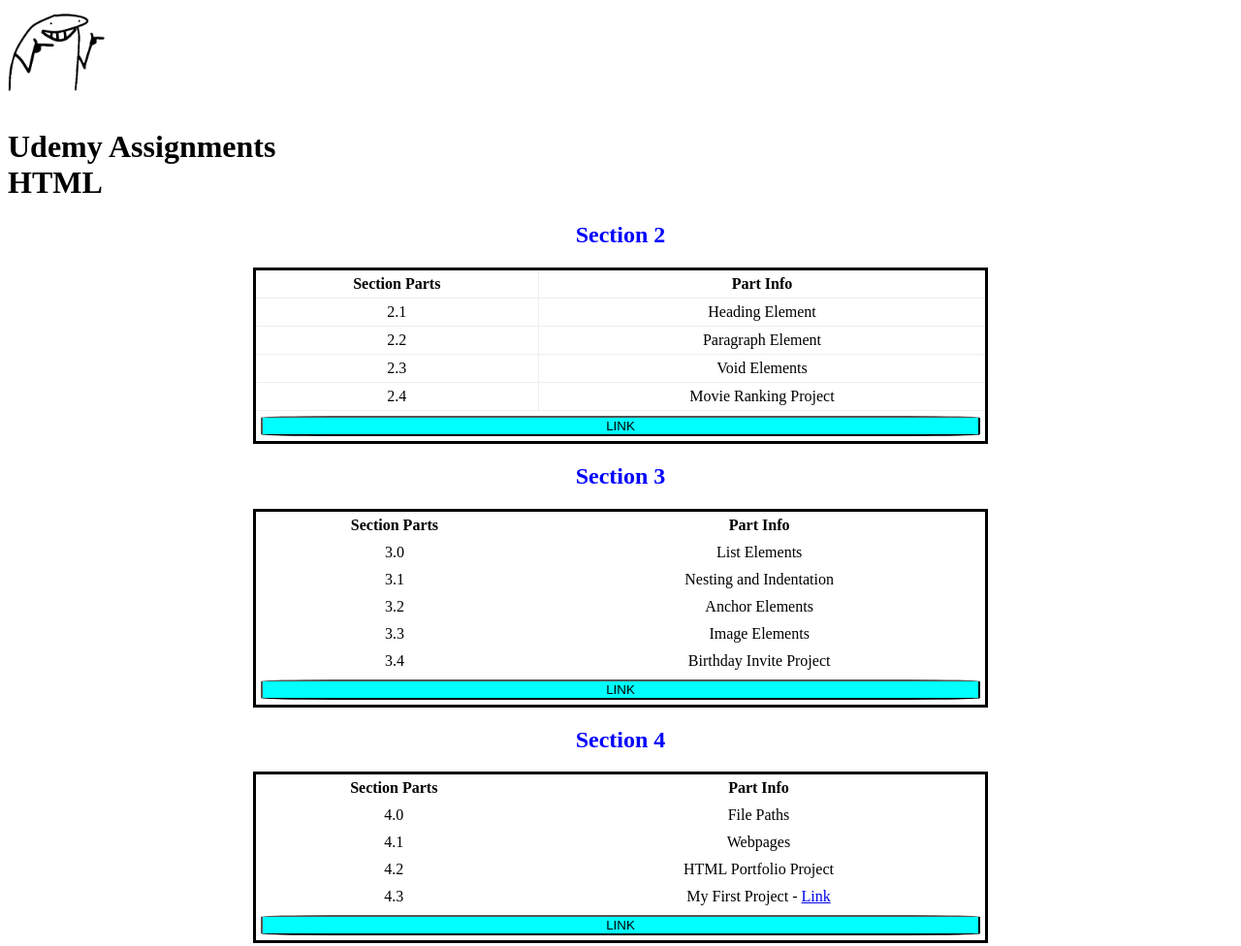
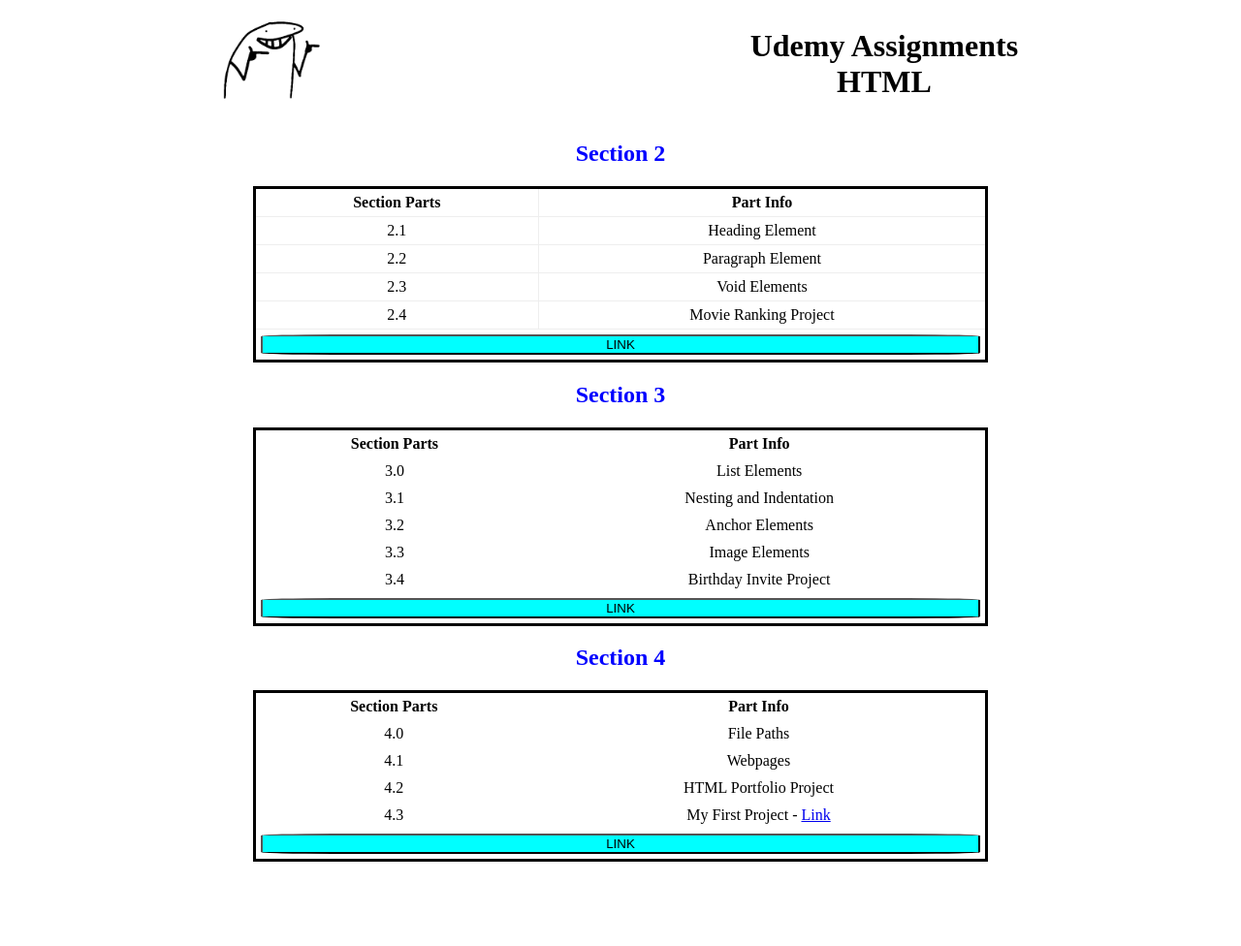
Before and after one commit to Mohannad-SH7/HTML-Resources, a plain HTML site: page udemy html assignments/more.html in a window 1280 px wide. Shown: the whole page at 97% size. After the commit the page ends 897 px from the top, so only its background shows below. Drawn offline with Linux system fonts and the light colour scheme.

Commit message:
Update CSS_index.css

```diff
--- a/udemy html assignments/CSS_index.css
+++ b/udemy html assignments/CSS_index.css
@@ -3,6 +3,14 @@
    text-align:center;
     width:60%;
     margin:auto;
+}
+header{
+    display:flex;
+    justify-content:space-around;
+    text-align:center;
+}
+img{
+    margin-top:8px;
 }
 
 h2{
```
